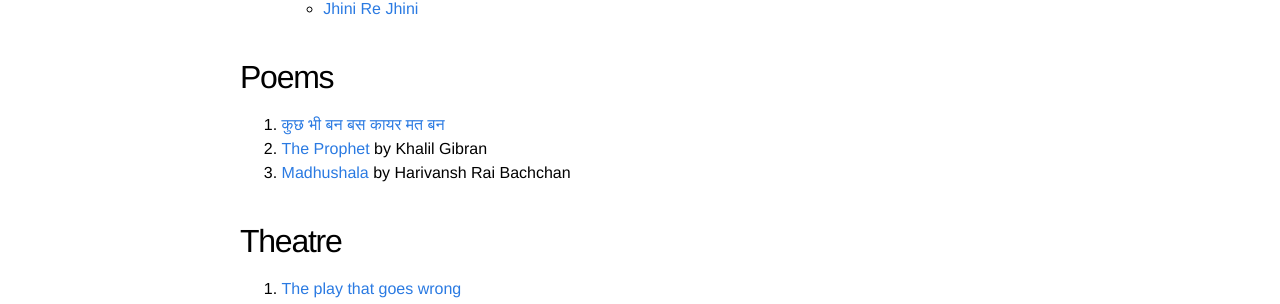
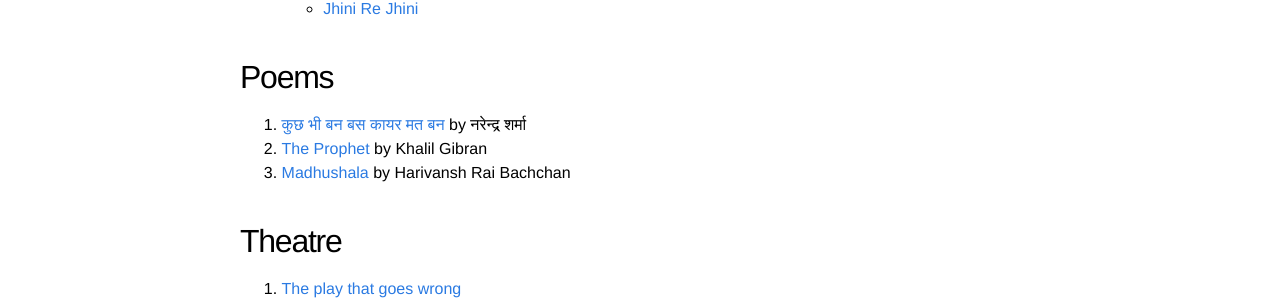
Before and after one commit to kislayabhi/kislayabhi.github.io, a Jekyll site: the page built from _posts/2024-7-23-My-personal-playlist.md, in a window 1280 px wide. Shown: the part 624-928 px from the top of the page. Built offline with Jekyll 4.4.1, drawn with Linux system fonts in a browser that asks for light colours; comment, search, counter and statistics services are not loaded.

Commit message:
Update 2024-7-23-My-personal-playlist.md

```diff
--- a/_posts/2024-7-23-My-personal-playlist.md
+++ b/_posts/2024-7-23-My-personal-playlist.md
@@ -21,7 +21,7 @@ I have since very recently started realizing that there are certain things out t
    - [Jhini Re Jhini](https://youtu.be/nkPftO3O730)
 
 ## Poems
-1. [कुछ भी बन बस कायर मत बन](http://kavitakosh.org/kk/%E0%A4%95%E0%A5%81%E0%A4%9B_%E0%A4%AD%E0%A5%80_%E0%A4%AC%E0%A4%A8_%E0%A4%AC%E0%A4%B8_%E0%A4%95%E0%A4%BE%E0%A4%AF%E0%A4%B0_%E0%A4%AE%E0%A4%A4_%E0%A4%AC%E0%A4%A8_/_%E0%A4%A8%E0%A4%B0%E0%A5%87%E0%A4%A8%E0%A5%8D%E0%A4%A6%E0%A5%8D%E0%A4%B0_%E0%A4%B6%E0%A4%B0%E0%A5%8D%E0%A4%AE%E0%A4%BE)
+1. [कुछ भी बन बस कायर मत बन](http://kavitakosh.org/kk/%E0%A4%95%E0%A5%81%E0%A4%9B_%E0%A4%AD%E0%A5%80_%E0%A4%AC%E0%A4%A8_%E0%A4%AC%E0%A4%B8_%E0%A4%95%E0%A4%BE%E0%A4%AF%E0%A4%B0_%E0%A4%AE%E0%A4%A4_%E0%A4%AC%E0%A4%A8_/_%E0%A4%A8%E0%A4%B0%E0%A5%87%E0%A4%A8%E0%A5%8D%E0%A4%A6%E0%A5%8D%E0%A4%B0_%E0%A4%B6%E0%A4%B0%E0%A5%8D%E0%A4%AE%E0%A4%BE) by नरेन्द्र शर्मा
 2. [The Prophet](https://en.wikipedia.org/wiki/The_Prophet_(book)) by Khalil Gibran
 3. [Madhushala](https://youtu.be/0nsWU-4R3mw) by Harivansh Rai Bachchan
 
```
